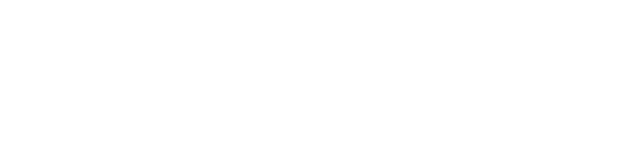
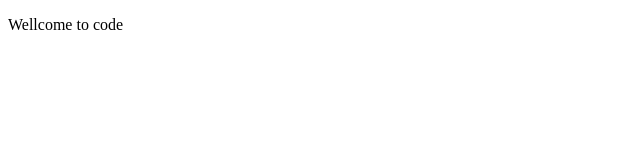
Before and after one commit to Sagarachary/Myfirstproject, a plain HTML site: page index.html in a window 1280 px wide. Shown: the whole page, without its empty margins (0-640 px from the left). Drawn offline with Linux system fonts and the light colour scheme.

Commit message:
Add files via upload

```diff
--- a/index.html
+++ b/index.html
@@ -9,7 +9,7 @@
 </head>
 
 <body>
-
+<p>Wellcome to code</p>
 </body>
 
 </html>
```
